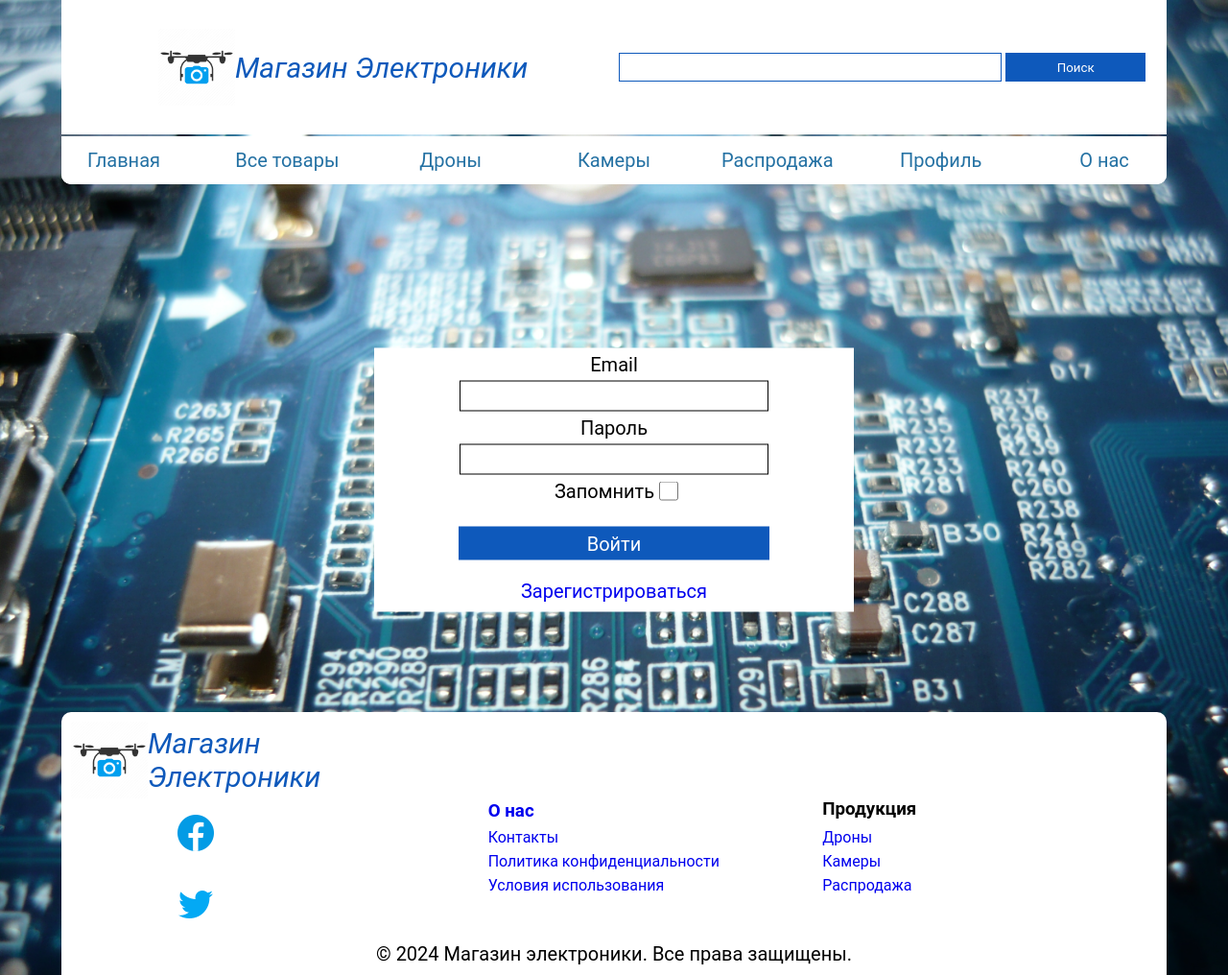
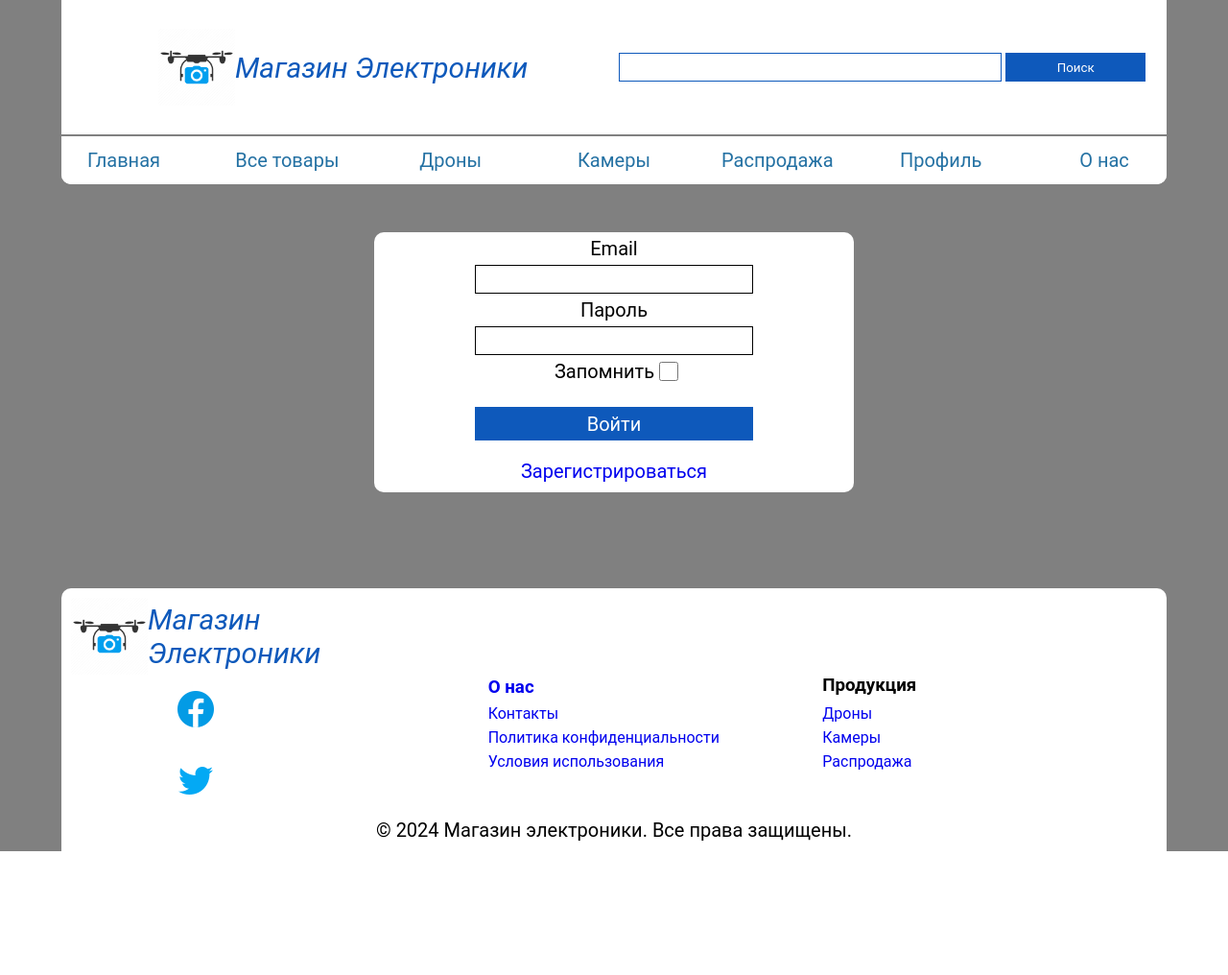
Before and after one commit to elsid1997/ElectronicsWeb, a Flask app: page /auth/login in a window 1280 px wide. Shown: the whole page at 96% size. After the commit the page ends 887 px from the top, so only its background shows below. Run offline with Flask 3, Linux system fonts and the light colour scheme; some libraries are stand-ins or nearby versions.

Commit message:
dobavili adaptivnost

```diff
--- a/static/css/allgoods.css
+++ b/static/css/allgoods.css
@@ -3,8 +3,8 @@
     width: 100%;
     min-height: 700px;
     background-color: #fff;
-    margin-top: 10px;
     border-radius: 10px;
+    grid-area: 1 / 1 / -1 / -1;
 }
 
 /* Slideshoew */
--- a/static/css/styles.css
+++ b/static/css/styles.css
@@ -7,7 +7,7 @@
 
 body {
     background-color: gray;
-    background-image: url(../img/background_img/Silego_clock_generator.jpeg);
+    /* background-image: url(../img/background_img/Silego_clock_generator.jpeg); */
     background-size: cover;
 }
 :root {
@@ -15,11 +15,9 @@ body {
 }
 
 main {
-    display: flex;
-    justify-content: space-between;
-    align-items: flex-start;
     box-sizing: border-box;
-    width:90%;
+    width: 90%;
+    display: grid;
+    grid-template-columns: repeat(3, auto);
     margin:50px 5% 0 5%;
-    flex-wrap: wrap;
 }
--- a/templates/burger.html
+++ b/templates/burger.html
@@ -2,7 +2,7 @@
     <input type="checkbox" id="burger-checkbox" class="burger-checkbox">
     <label for="burger-checkbox" class="burger"></label>
         <ul class='menu-list'>
-            <li><a href="#" class="menu-item">Главная</a><li>
+            <li><a href="/" class="menu-item">Главная</a><li>
             <li><a href="#" class="menu-item">Все товары</a><li>
             <li><a href="#" class="menu-item">Дроны</a><li>
             <li><a href="#" class="menu-item">Камеры</a><li>
--- a/users_bt/static/css/login.css
+++ b/users_bt/static/css/login.css
@@ -1,18 +1,19 @@
-main{
-    height:400px;
+
+:root {
+    --width-login: clamp(300px,100%,500px);
+    --login-input: clamp(290px,100%,300px);
 }
 #div-login{
-    margin-top: 100px;
     display: flex;
     flex-direction: column;
     align-items: center;
     background-color:#fff;
-    width: 500px;
-    position:absolute;
-    top: 50%;
-    left: 50%;
-    transform: translate(-50%, -50%);
-
+    border-radius: 10px;
+    width: var(--width-login);
+    box-sizing: border-box;
+    grid-area: 1 / 2 / 1 / 3;
+    justify-self: center;
+    align-self: center;
 }
 
 #login-form{
@@ -29,12 +30,12 @@ align-items: center;
 
 #login-form input:not([type='submit']):not([type='checkbox']){
     border:1px solid black;
-    width: 300px;
     height: 30px;
+    width: var(--login-input);
     font-size: 16px;
     padding-left:10px;
     padding-right: 10px;
-
+    box-sizing: border-box;
 }
 
 #submit{
@@ -43,7 +44,8 @@ align-items: center;
     padding: 0;
     margin-top:20px;
     margin-bottom: 20px;
-    width:324px;
+    width: var(--login-input);
+    box-sizing:border-box;
     height: 35px;
     border: none;
     color:#fff;
@@ -78,8 +80,10 @@ align-items:center
     justify-content: center;
     align-items: center;
     background-color: #e24a4a;
-    width: 500px;
+    width: var(--width-login);
+    border-radius: 10px 10px 0 0;
     height: 50px;
+    text-align: center;
     font-size: 20px;
     color: #fff;
 }
--- a/users_bt/templates/auth/profile.html
+++ b/users_bt/templates/auth/profile.html
@@ -14,7 +14,7 @@
     <div id="profile-div">
         <div class="profile-ava">
             <img id="photo-profile" src="{{url_for('users_bt.static',filename='img/Skoro-zdes-budet-foto.jpg')
-         if user_photo == None else url_for('users_bt.userava') }}" alt="avatar">
+         if current_user.photo == None else url_for('users_bt.userava') }}" alt="avatar">
         </div>
         <form action="" enctype="multipart/form-data" method="post" onsubmit="sendAva(event,this)">
             {{usersAvaForm.hidden_tag()}}
@@ -74,7 +74,7 @@
     </div>
     <div id="user-goods" class="div-product">
         <div class="photos">
-            <img id="select-photo" src="{{url_for('users_bt.static',filename='img/requiredPhoto.img')}}">
+            <img id="product-photo" src="{{url_for('users_bt.static',filename='img/requiredPhoto.img')}}">
             <select id="options-select" onchange="changeImage(event)">
                 <option style="display:none;">Фотографии</option>
                 <option></option>
```
Also changed, not shown: users_bt/static/css/form.css (+14 -7 lines), users_bt/static/css/profile.css (+52 -13 lines), users_bt/static/js/profile.js (+5 -2 lines). Lines whose indentation alone changed are shown as unchanged.
